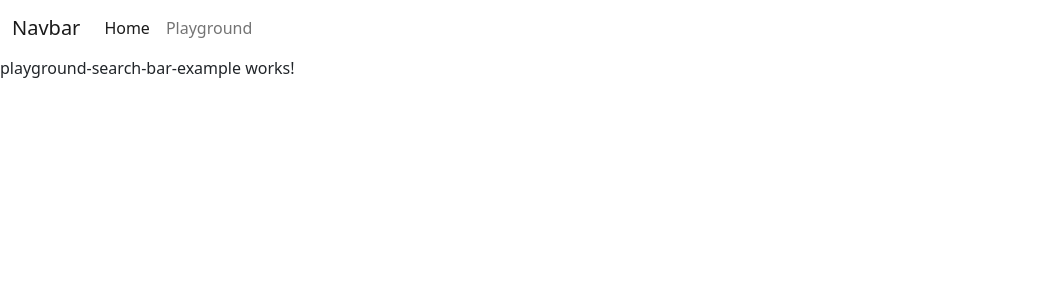
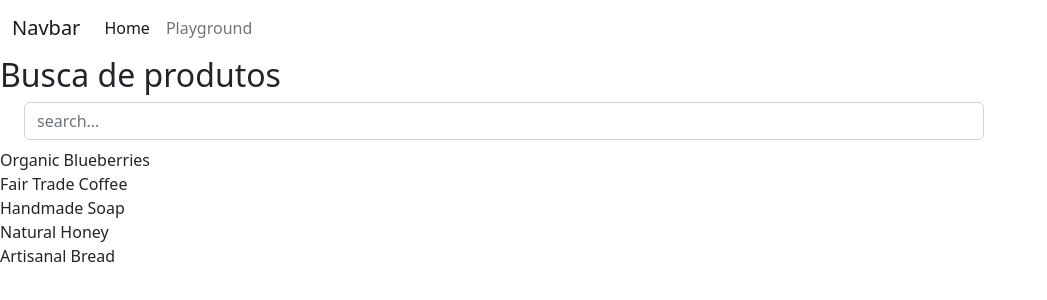
Before and after one commit to matheusbc97/portfolio-angular, an Angular app: page /playground in a window 1280 px wide. Shown: the top 300 px of the page, without its empty margins (0-1047 px from the left). Built offline with nearby package versions, Linux system fonts and the light colour scheme.

Commit message:
FilterArrayBySearchService

```diff
--- a/src/app/app.module.ts
+++ b/src/app/app.module.ts
@@ -12,6 +12,7 @@ import { HomeProjectsComponent } from './pages/home-page/components/sections/hom
 import { HomeContactsComponent } from './pages/home-page/components/sections/home-contacts/home-contacts.component';
 import { PlaygroundPageComponent } from './pages/playground-page/playground-page.component';
 import { PlaygroundSearchBarExampleComponent } from './pages/playground-page/components/sections/playground-search-bar-example/playground-search-bar-example.component';
+import { ReactiveFormsModule } from '@angular/forms';
 
 @NgModule({
   declarations: [
@@ -28,7 +29,8 @@ import { PlaygroundSearchBarExampleComponent } from './pages/playground-page/com
   imports: [
     BrowserModule,
     AppRoutingModule,
-    NgbModule
+    NgbModule,
+    ReactiveFormsModule
   ],
   providers: [],
   bootstrap: [AppComponent]
--- a/src/app/pages/playground-page/components/sections/playground-search-bar-example/playground-search-bar-example.component.html
+++ b/src/app/pages/playground-page/components/sections/playground-search-bar-example/playground-search-bar-example.component.html
@@ -1 +1,9 @@
-<p>playground-search-bar-example works!</p>
+<h2>Busca de produtos</h2>
+<form class="form-inline" [formGroup]="searchForm" >
+  <div class="form-group mx-sm-4 mb-2 w-75" >
+    <input class="form-control" placeholder="search..." formControlName="search" (ngModelChange)="onSearchChange()">
+  </div>
+  <div *ngFor="let product of filteredProducts.filteredData">
+    <p>{{product.name}}</p>
+  </div>
+</form>
--- a/src/app/pages/playground-page/components/sections/playground-search-bar-example/playground-search-bar-example.component.ts
+++ b/src/app/pages/playground-page/components/sections/playground-search-bar-example/playground-search-bar-example.component.ts
@@ -1,4 +1,7 @@
 import { Component } from '@angular/core';
+import { FormControl, FormGroup } from '@angular/forms';
+import { productsMock } from 'src/app/shared/mocks/products';
+import { FilterArrayBySearchService } from '../../../services/filter-array-by-search.service';
 
 @Component({
   selector: 'app-playground-search-bar-example',
@@ -6,5 +9,15 @@ import { Component } from '@angular/core';
   styleUrls: ['./playground-search-bar-example.component.scss']
 })
 export class PlaygroundSearchBarExampleComponent {
+  searchForm = new FormGroup({
+    search: new FormControl(''),
+  });
 
+  filteredProducts = new FilterArrayBySearchService(productsMock, item => item.name);
+
+  onSearchChange() {
+    const {search} = this.searchForm.value;
+
+    this.filteredProducts.filter(search);
+  }
 }
--- /dev/null
+++ b/src/app/pages/playground-page/services/filter-array-by-search.service.ts
@@ -0,0 +1,21 @@
+export class FilterArrayBySearchService<T> {
+  data: T[] = [];
+
+  public filteredData: T[] = [];
+
+  constructor(data: T[], private selector: (item:T) => string){
+    this.data = data;
+    this.filteredData = structuredClone(data)
+  }
+
+  filter(search: string | undefined | null) {
+    if(!search){
+      this.filteredData = this.data;
+      return;
+    }
+
+    this.filteredData = this.data.filter((item) => {
+      return this.selector(item).toLowerCase().includes(search.toLowerCase());
+    });
+  }
+}
--- /dev/null
+++ b/src/app/shared/mocks/products.ts
@@ -0,0 +1,7 @@
+export const productsMock = [
+  {    "id": 1,    "name": "Organic Blueberries"  },
+  {    "id": 2,    "name": "Fair Trade Coffee"  },
+  {    "id": 3,    "name": "Handmade Soap"  },
+  {    "id": 4,    "name": "Natural Honey"  },
+  {    "id": 5,    "name": "Artisanal Bread"  }
+]
```
